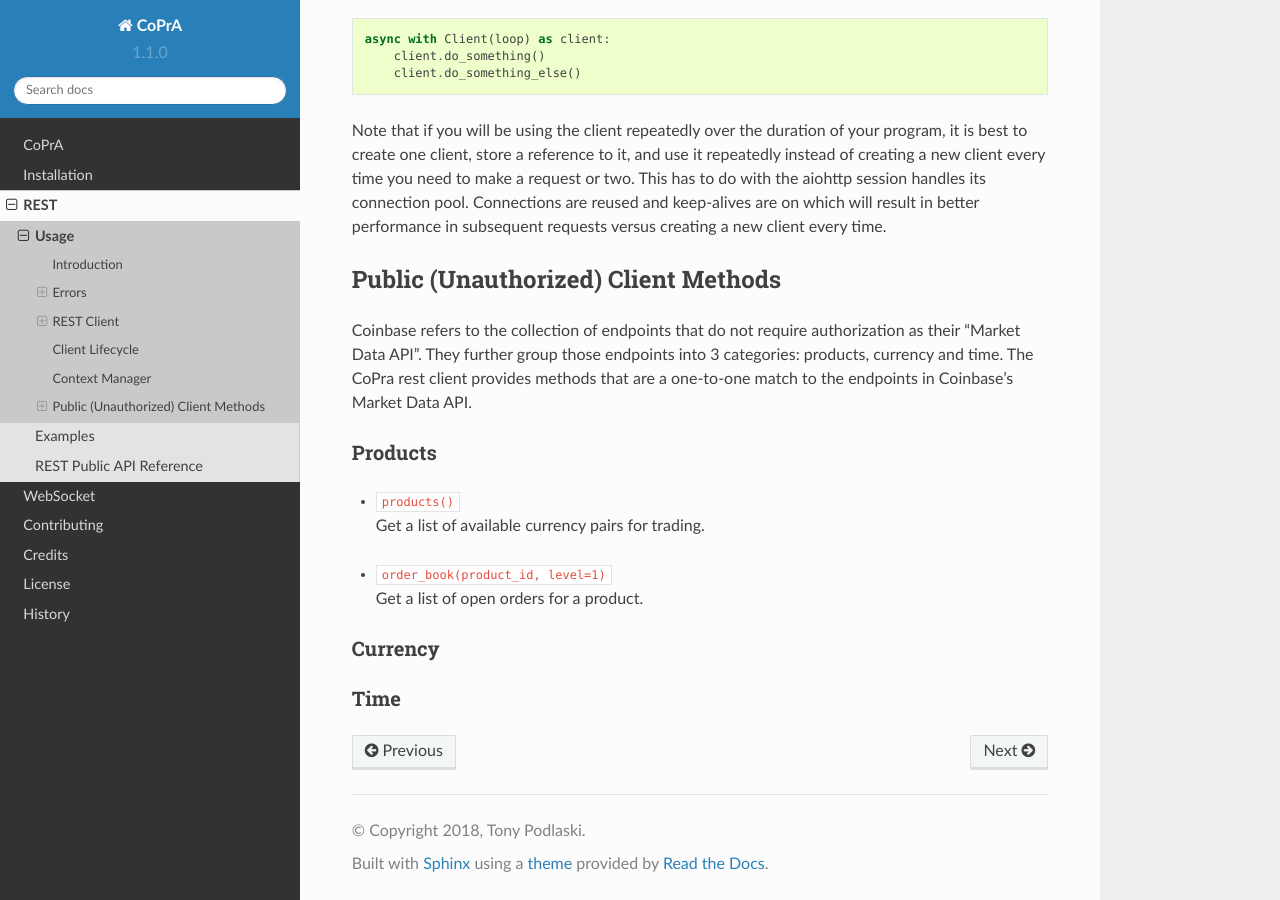
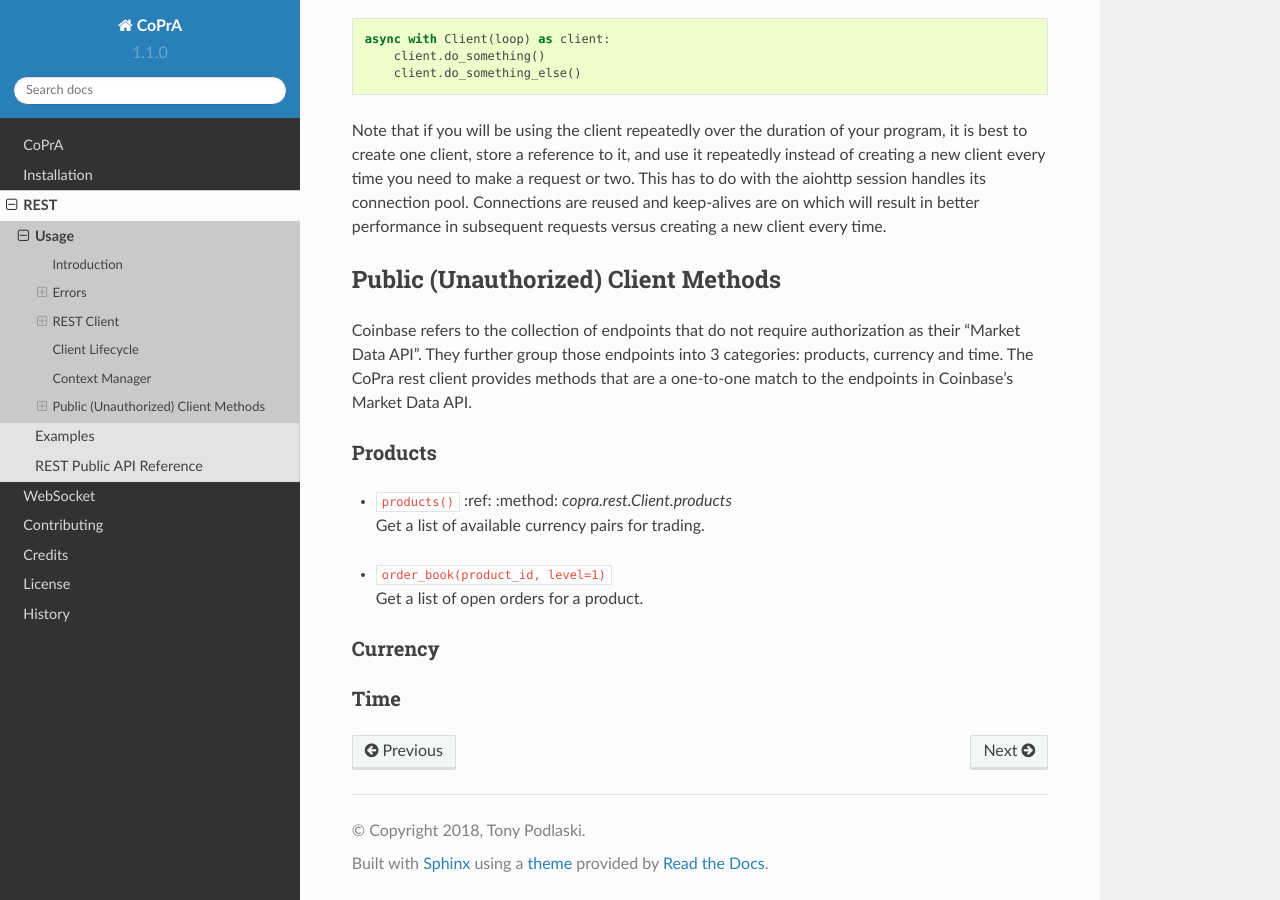
Before and after one commit to tpodlaski/copra, a Sphinx documentation site: the page built from docs/rest/usage.rst, in a window 1280 px wide and 900 px high, scrolled down 3130 px. Built offline with Sphinx 7.4.7 and the Read the Docs theme 2.0.0, drawn with Linux system fonts in a browser that asks for light colours.

Commit message:
Update usage.rst

```diff
--- a/docs/rest/usage.rst
+++ b/docs/rest/usage.rst
@@ -118,7 +118,7 @@ Products
 ++++++++
 
 *
-    | ``products()``
+    | ``products()`` :ref: :method: `copra.rest.Client.products`
     | Get a list of available currency pairs for trading.
 
 *
```
